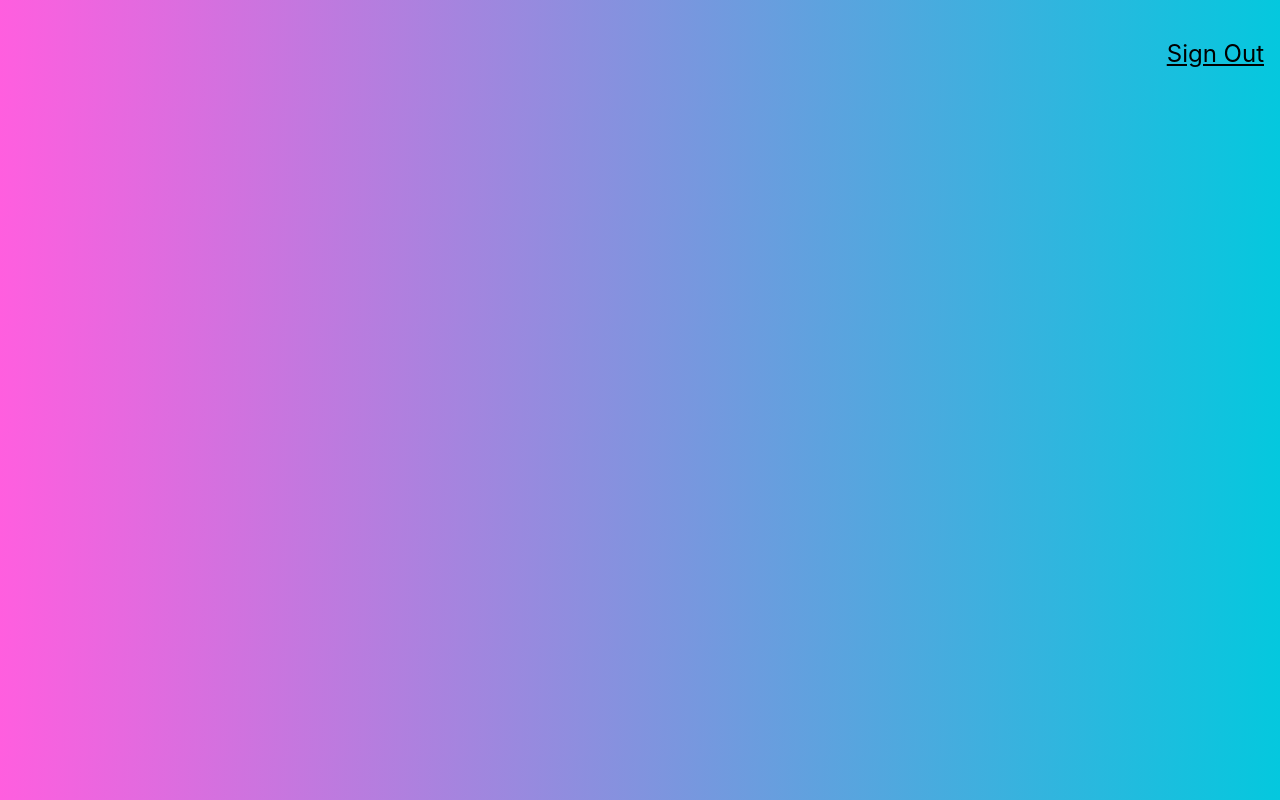
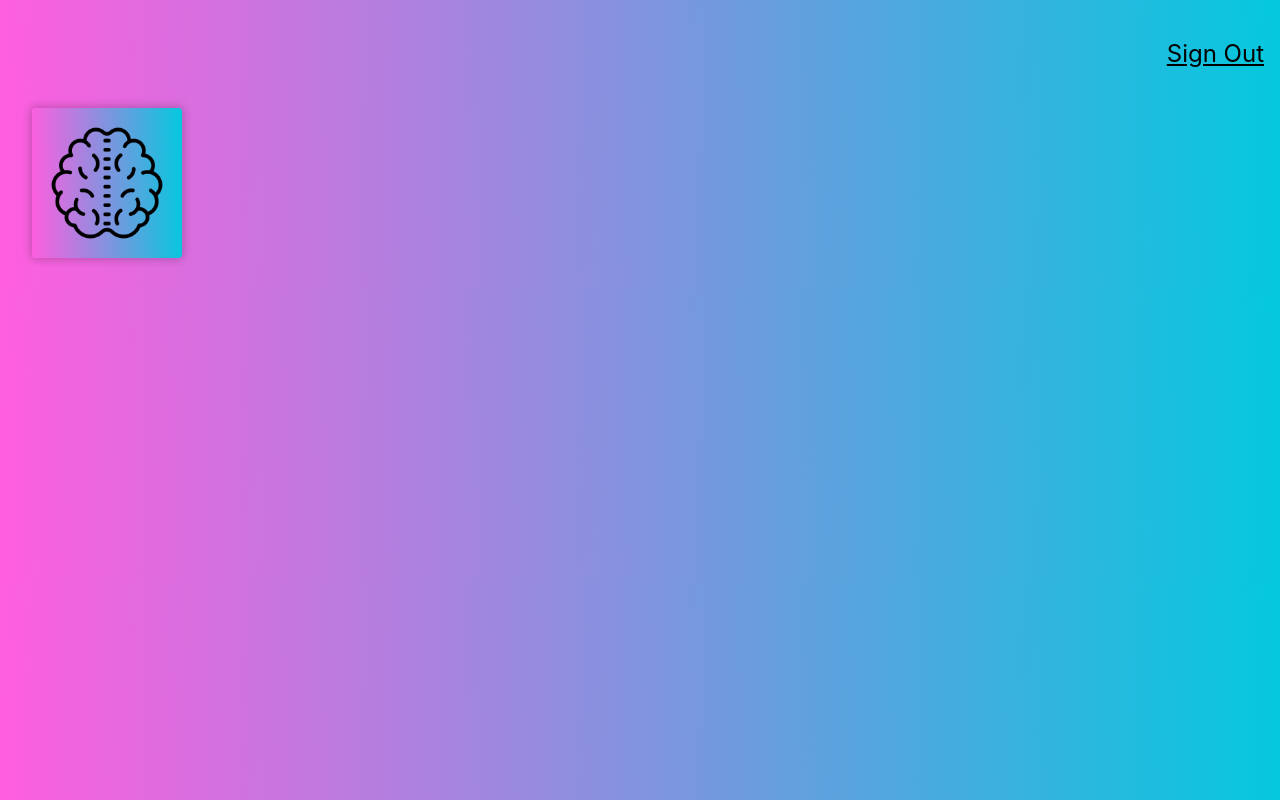
Before and after one commit to lizardnoises/smart-brain, a React (Create React App) app: page / in a window 1280 px wide. Built offline with nearby package versions, Linux system fonts and the light colour scheme.

Commit message:
Add Logo component

```diff
--- a/package.json
+++ b/package.json
@@ -8,6 +8,7 @@
     "@testing-library/user-event": "^12.8.3",
     "react": "^17.0.2",
     "react-dom": "^17.0.2",
+    "react-parallax-tilt": "^1.5.7",
     "react-scripts": "4.0.3",
     "tachyons": "^4.12.0",
     "web-vitals": "^1.1.1"
--- a/src/App.js
+++ b/src/App.js
@@ -1,5 +1,6 @@
 import React, { Component } from 'react';
 import Navigation from './components/navigation/Navigation';
+import Logo from './components/logo/Logo';
 import './App.css';
 
 class App extends Component {
@@ -7,8 +8,8 @@ class App extends Component {
     return (
       <div className="App">
         <Navigation />
-        {/* <Logo />
-      <ImageLinkForm />
+        <Logo />
+        {/* <ImageLinkForm />
     <FaceRecognition /> */}
       </div>
     );
--- /dev/null
+++ b/src/components/logo/Logo.css
@@ -0,0 +1,3 @@
+.Tilt {
+    background: linear-gradient(89deg, #ff5edf 0%, #04c8de 100%);
+}
--- /dev/null
+++ b/src/components/logo/Logo.js
@@ -0,0 +1,23 @@
+import React from 'react';
+import Tilt from 'react-parallax-tilt';
+import brain from './brain.png';
+import './Logo.css';
+
+const Logo = () => {
+    return (
+        <div className='ma4 mt0'>
+            <Tilt
+                className='Tilt br2 shadow-2'
+                tiltMaxAngleX={15}
+                tiltMaxAngleY={15}
+                style={{ width: 150, height: 150 }}
+            >
+                <div className='Tilt-inner pa3'>
+                    <img src={brain} alt="logo" />
+                </div>
+            </Tilt>
+        </div>
+    );
+};
+
+export default Logo;
```
Also changed, not shown: src/components/logo/brain.png (added), 1 other file (tests, documents, lock files or other folders).
